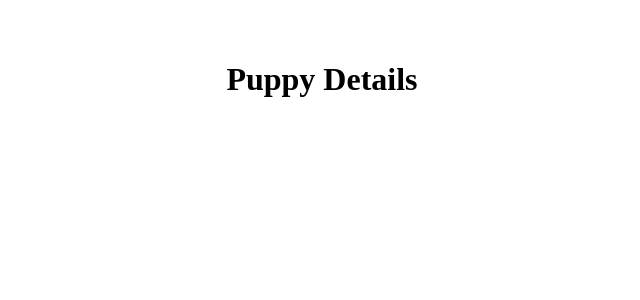
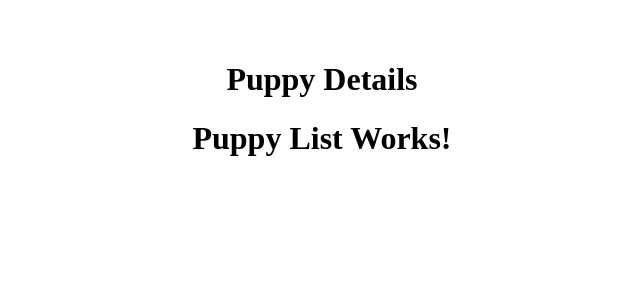
Before and after one commit to SebastianLP1/PuppyBowlReact, a React (Vite) app: page / in a window 1280 px wide. Shown: the top 300 px of the page, without its empty margins (318-958 px from the left). Built offline with nearby package versions, Linux system fonts and the light colour scheme; no server answers.

Commit message:
added API struggling to get API to render due to uncaught in promise error

```diff
--- a/src/App.jsx
+++ b/src/App.jsx
@@ -1,14 +1,15 @@
-
+import { useState } from 'react';
 import './App.css'
+import PuppyList from "./PuppyList"
 
 function App() {
 
   return (
 <>
 <h1>Puppy Details</h1>
-
+<PuppyList/>
 </>
-  )
+  );
 
 }
 
--- /dev/null
+++ b/src/PuppyList.jsx
@@ -0,0 +1,16 @@
+import { useEffect } from "react";
+
+const PuppyList = () => {
+    useEffect(() =>{
+        const getPuppies = async() => {
+        const response = await fetch (` https://fsa-puppy-bowl.herokuapp.com/api/`);
+           const responseJson = await response.json();
+        console.log(responseJson);
+        };
+        getPuppies();
+    })
+    return(
+        <h1>Puppy List Works!</h1>
+    )
+}
+    export default PuppyList;
--- a/src/main.jsx
+++ b/src/main.jsx
@@ -3,4 +3,5 @@ import ReactDOM from 'react-dom/client'
 import App from './App.jsx'
 import './index.css'
 
+
 ReactDOM.createRoot(document.getElementById('root')).render(<App />);
```
